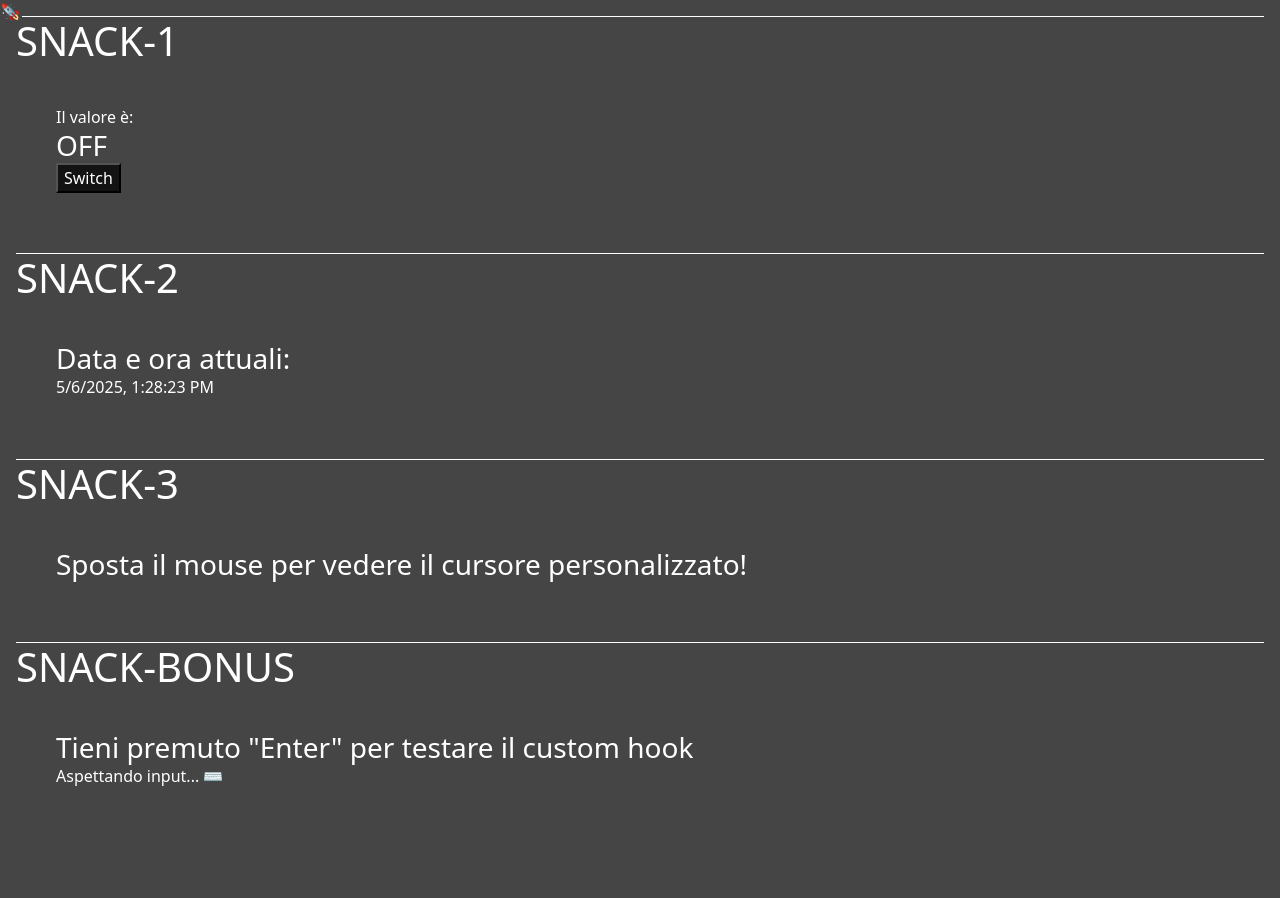
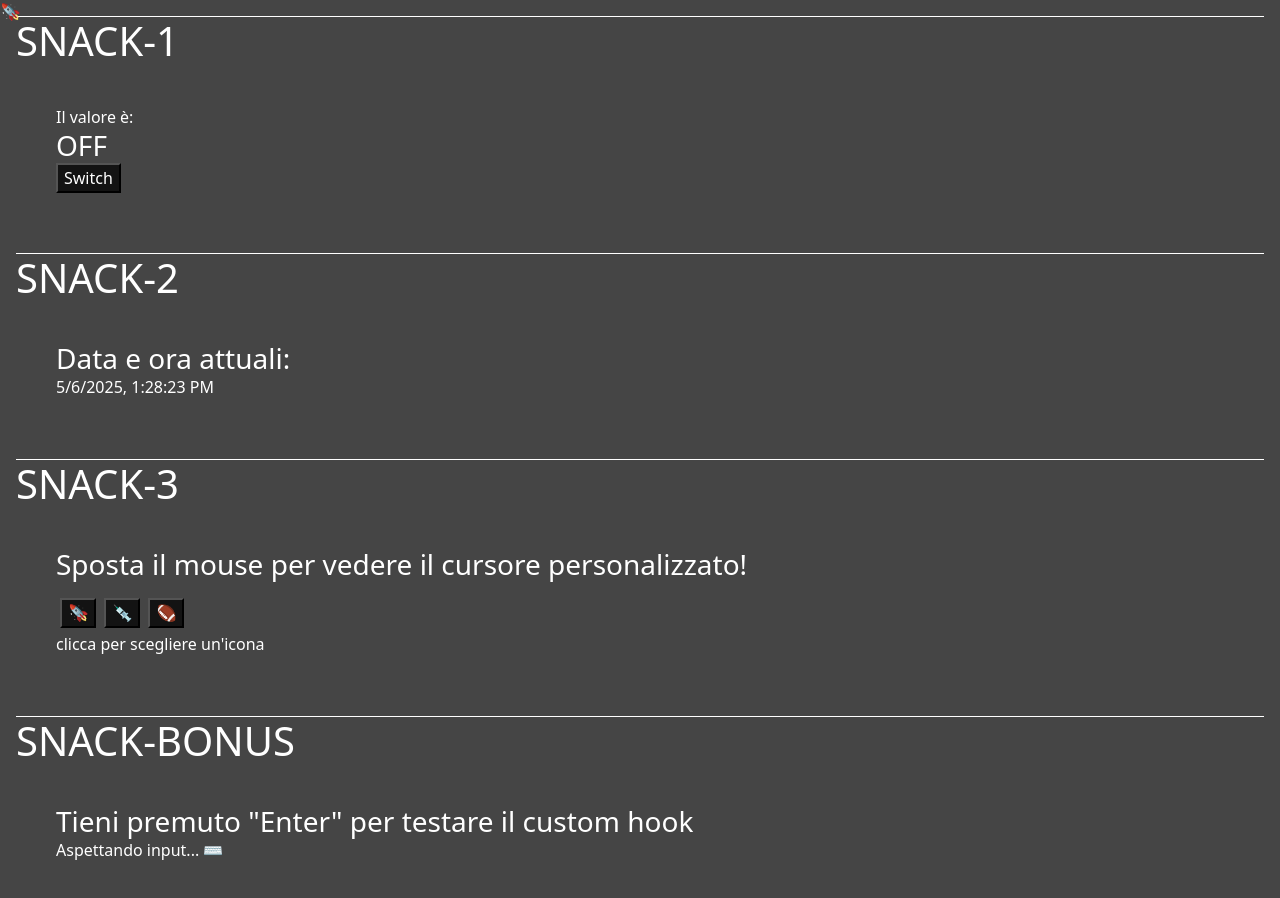
Before and after one commit to CarloDettori/ex-react-snack-customhooks-, a React (Vite) app: page / in a window 1280 px wide. Shown: the top 898 px of the page. Before the commit the page ends 864 px from the top, so only its background shows below. Built offline with nearby package versions, Linux system fonts and the light colour scheme.

Commit message:
possibility to chose between various icon for cursor

```diff
--- a/src/App.jsx
+++ b/src/App.jsx
@@ -13,8 +13,10 @@ function App() {
   //SNACK 2
   const currentDate = useDate()
 
-  //SNACK 2
-  const customPointer = useCustomPointer("🚀")
+  //SNACK 3
+  const iconList = ["🚀", "💉	", "🏈"]
+  const [icon, setIcon] = useState("🚀")
+  const customPointer = useCustomPointer(icon)
 
   //SNACK BONUS
   const isEnterPressed = useKeyPress("Enter")
@@ -47,7 +49,11 @@ function App() {
           <h3>Sposta il mouse per vedere il cursore personalizzato!</h3>
           {customPointer}
 
+          {iconList.map((icon) => <button onClick={() => { setIcon(icon) }} className="m-1 mt-3 button"><p className="cursor">{icon}</p></button>)}
+
+          <p>clicca per scegliere un'icona</p>
         </div>
+
       </div>
 
       {/* SNACK BONUS */}
--- a/src/hooks/useCustomPointer.jsx
+++ b/src/hooks/useCustomPointer.jsx
@@ -10,10 +10,6 @@ export default function useCustomPointer(icon) {
         ))
     }, [])
     let child
-    return <span id="cursor" style={{ left: cursor[0], top: cursor[1] }}>{icon}</span>
-
-
-
-
+    return <span id="cursor" className='big-z' style={{ left: cursor[0], top: cursor[1] }}>{icon}</span>
 
 }
--- a/src/index.css
+++ b/src/index.css
@@ -1,13 +1,21 @@
 * {
     margin: 0 !important;
-    background-color: #454545;
+
     color: white;
     cursor: none
 }
 
+main {
+    background-color: #454545;
+}
+
 button {
     background-color: #131313;
+    color: white;
+
 }
+
+
 
 .snack {
     border-top: 1px solid white;
@@ -24,3 +32,11 @@ button {
     transform: rotate(-90deg);
     position: fixed;
 }
+
+.cursor {
+    transform: rotate(-90deg);
+}
+
+.big-z {
+    z-index: 1000;
+}
```
